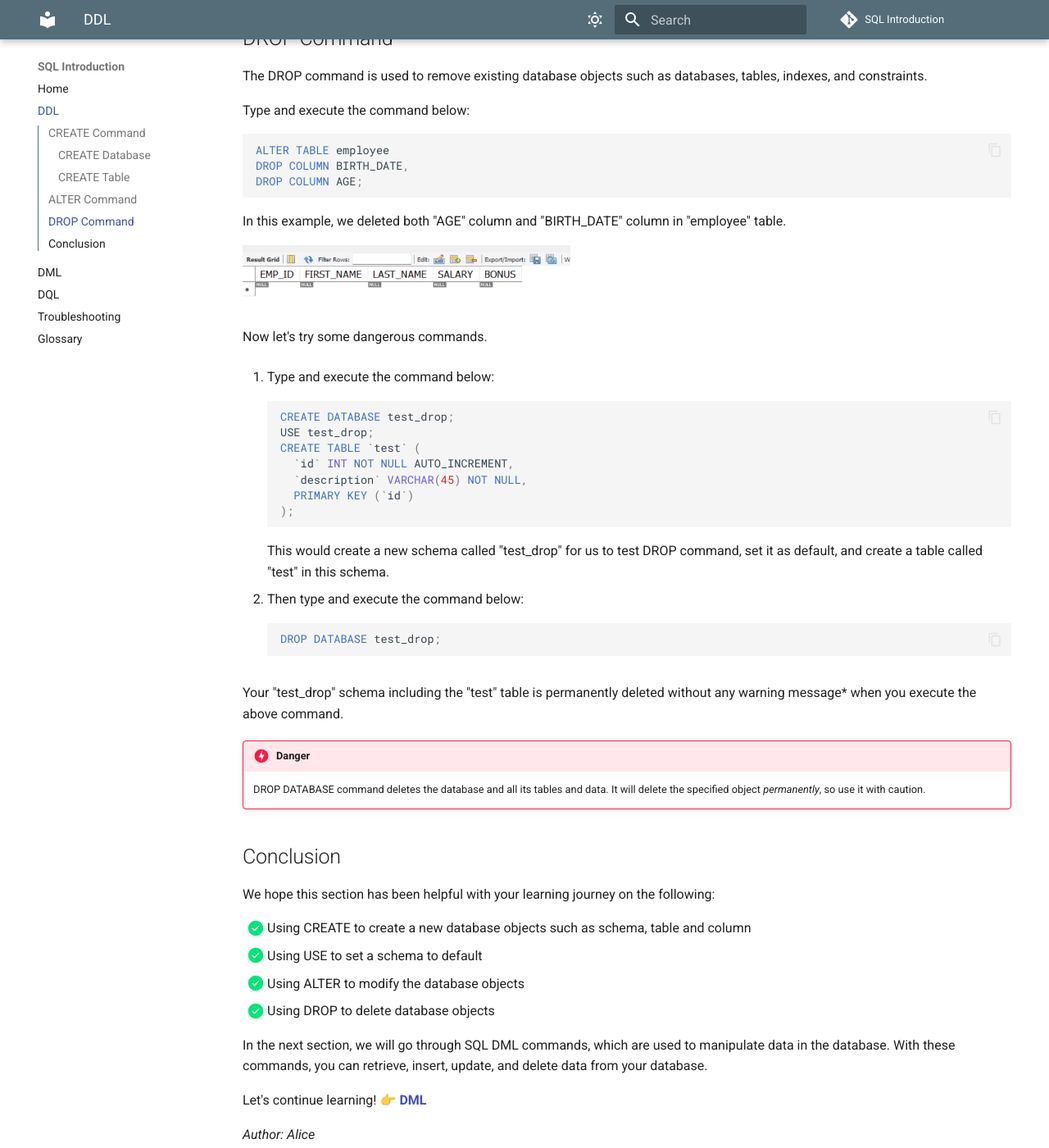
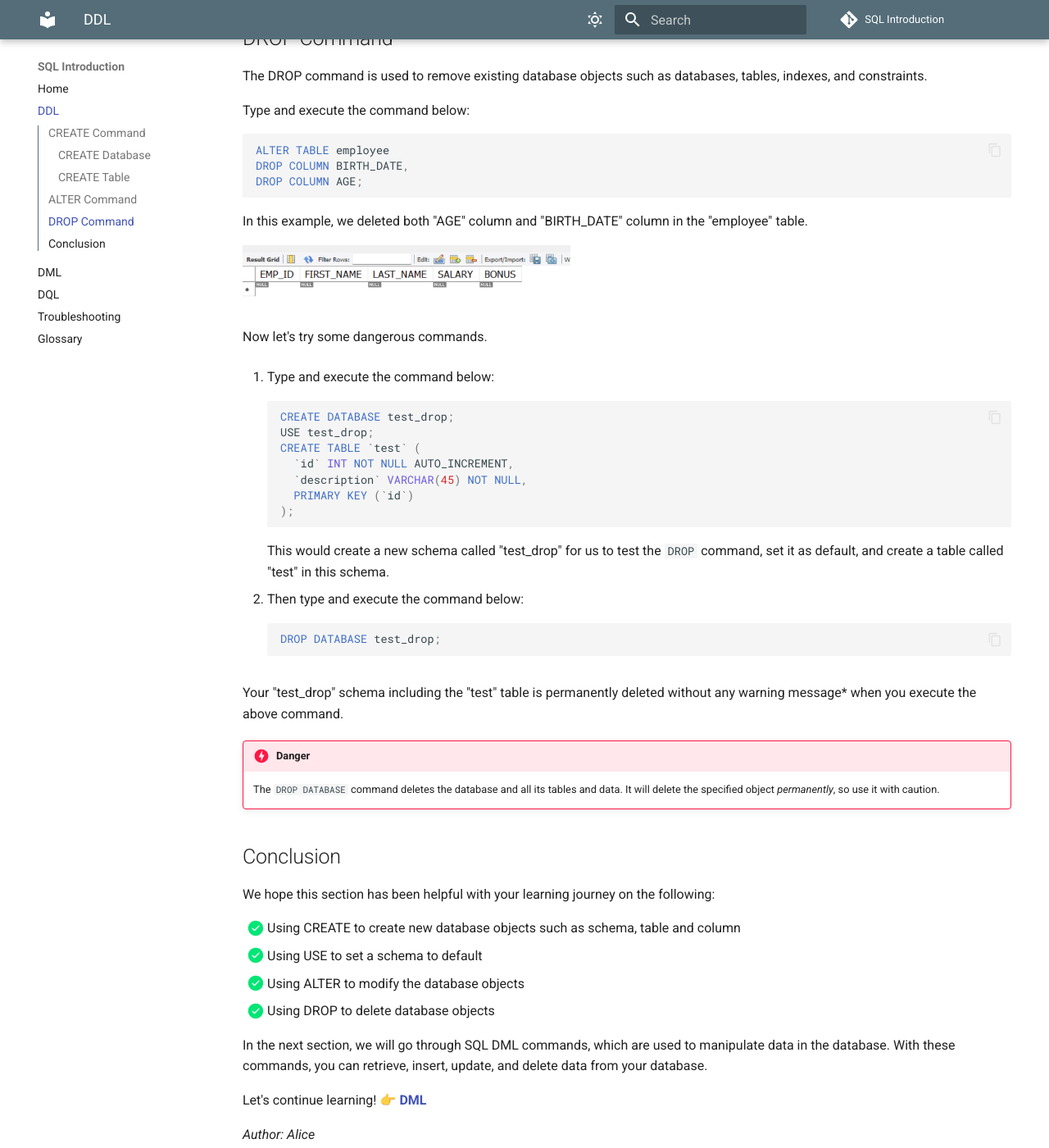
Before and after one commit to AliceEHZz/COMM-DOC-md-user-doc, an MkDocs documentation site: the page built from docs/DDL.md, in a window 1280 px wide and 1400 px high, scrolled down 3845 px. Shown: the whole window at 82% size. Built offline with MkDocs 1.6.1 and Material for MkDocs 9.7.7, drawn with Linux system fonts in a browser that asks for light colours; comment, search, counter and statistics services are not loaded; some of the changed text lies outside the part shown.

Commit message:
fix typo

````diff
--- a/docs/DDL.md
+++ b/docs/DDL.md
@@ -10,7 +10,7 @@
 
 ## CREATE Command
 
-The CREATE command is used to create new objects in sql such as schemas, tables, indexes and constraints. Instead of using both mouse and keyboard to create schema, this time we will use only keyboard and type our commands in a [query script_](glossary.md) to create a new schema and table. Let's open MySQL Workbench and get started 🔥!
+The CREATE command is used to create new objects in SQL such as schemas, tables, indexes and constraints. Instead of using both mouse and keyboard to create a schema, this time we will use only keyboard and type our commands in a [query script](glossary.md) to create a new schema and table. Let's open MySQL Workbench and get started 🔥!
 
 ### CREATE Database
 
@@ -37,11 +37,11 @@
     !!!Note inline end "Execute Buttons ![Execute Icons](images/execute_icon.png)"
         **Execute button** ![Execute Icons](images/execute_all.png) is used to execute all the commands in the sql file.
 
-        **Cursor Execute button** ![Execute Icons](images/execute_one.png) is used to to run a single command where the keyboard cursor is. The keyboard shortcut for this is CTRL + Enter on Windows or CMD+Enter (⌘+Enter) on Mac.
+        **Cursor Execute button** ![Execute Icons](images/execute_one.png) is used to run a single command where the keyboard cursor is. The keyboard shortcut for this is CTRL + Enter on Windows or CMD+Enter (⌘+Enter) on Mac.
 
 4.  Click Execute button ![Execute Icons](images/execute_one.png).
 
-    After execute a success message **"CREATE DATABASE intro_to_sql"** will display in the "Output" - "Action Output" section on the bottom of your Workbench.
+    After executing a success message **"CREATE DATABASE intro_to_sql"** will display in the "Output" - "Action Output" section on the bottom of your Workbench.
 
     ![success message](images/create_db_success_message.png){ width="400" }
 
@@ -82,9 +82,9 @@
 2. This code will make a column called "EMP_ID" that's an integer (INT), required (NOT NULL), and increases automatically(AUTO_INCREMENT).
 3. This code will make a column called "FIRST_NAME" that's a string with length <=45 ([VARCHAR(45)](glossary.md)) and can't be empty.
 4. This code will make a column called "SALARY" that's an integer and can't be empty.
-5. This code will set "EMP_ID" as primary key.
+5. This code will set "EMP_ID" as the primary key.
 
-Refresh schema list in the navigator, and you will see the employee table under "intro_to_sql" schema. And a success message is shown in the "Output" section.
+Refresh the schema list in the navigator, and you will see the employee table under "intro_to_sql" schema. And a success message is shown in the "Output" section.
 
 ![new table created](images/table_created.png){ width="500" }
 
@@ -92,7 +92,7 @@
 
 ??? Note
 
-      In SQL, by default, most commands are not case sensitive. This means that you can use uppercase or lowercase letters interchangeably when writing commands or queries, and SQL will treat them the same way.
+      In SQL, by default, most commands are not case-sensitive. This means that you can use uppercase or lowercase letters interchangeably when writing commands or queries, and SQL will treat them the same way.
 
       For example, the following two queries are equivalent:
 
@@ -107,7 +107,7 @@
 
 ## ALTER Command
 
-The ALTER command is used to modify the structure of existing database objects. It can add, delete, or modify columns and constraints in a table. In the example below, we will use ALTER to add columns to "employee" table.
+The ALTER command is used to modify the structure of existing database objects. It can add, delete, or modify columns and constraints in a table. In the example below, we will use ALTER to add columns to the "employee" table.
 
 Type and execute the commands below:
 
@@ -133,7 +133,7 @@
 DROP COLUMN AGE;
 ```
 
-In this example, we deleted both "AGE" column and "BIRTH_DATE" column in "employee" table.
+In this example, we deleted both "AGE" column and "BIRTH_DATE" column in the "employee" table.
 
 ![dropped age and birthdate columns](images/drop_age_bd.png){width="400"}
 
@@ -151,7 +151,7 @@
     );
     ```
 
-    This would create a new schema called "test_drop" for us to test DROP command, set it as default, and create a table called "test" in this schema.
+    This would create a new schema called "test_drop" for us to test the `DROP` command, set it as default, and create a table called "test" in this schema.
 
 2. Then type and execute the command below:
 
@@ -163,13 +163,13 @@
 
 !!! danger
 
-       DROP DATABASE command deletes the database and all its tables and data. It will delete the specified object _permanently_, so use it with caution.
+       The ```DROP DATABASE``` command deletes the database and all its tables and data. It will delete the specified object _permanently_, so use it with caution.
 
 ## Conclusion
 
 We hope this section has been helpful with your learning journey on the following:
 
-- [x] Using CREATE to create a new database objects such as schema, table and column
+- [x] Using CREATE to create new database objects such as schema, table and column
 - [x] Using USE to set a schema to default
 - [x] Using ALTER to modify the database objects
 - [x] Using DROP to delete database objects
````
Also changed, not shown: other parts of docs/DDL.md (+1 -1 lines), docs/index.md (+7 -7 lines).
